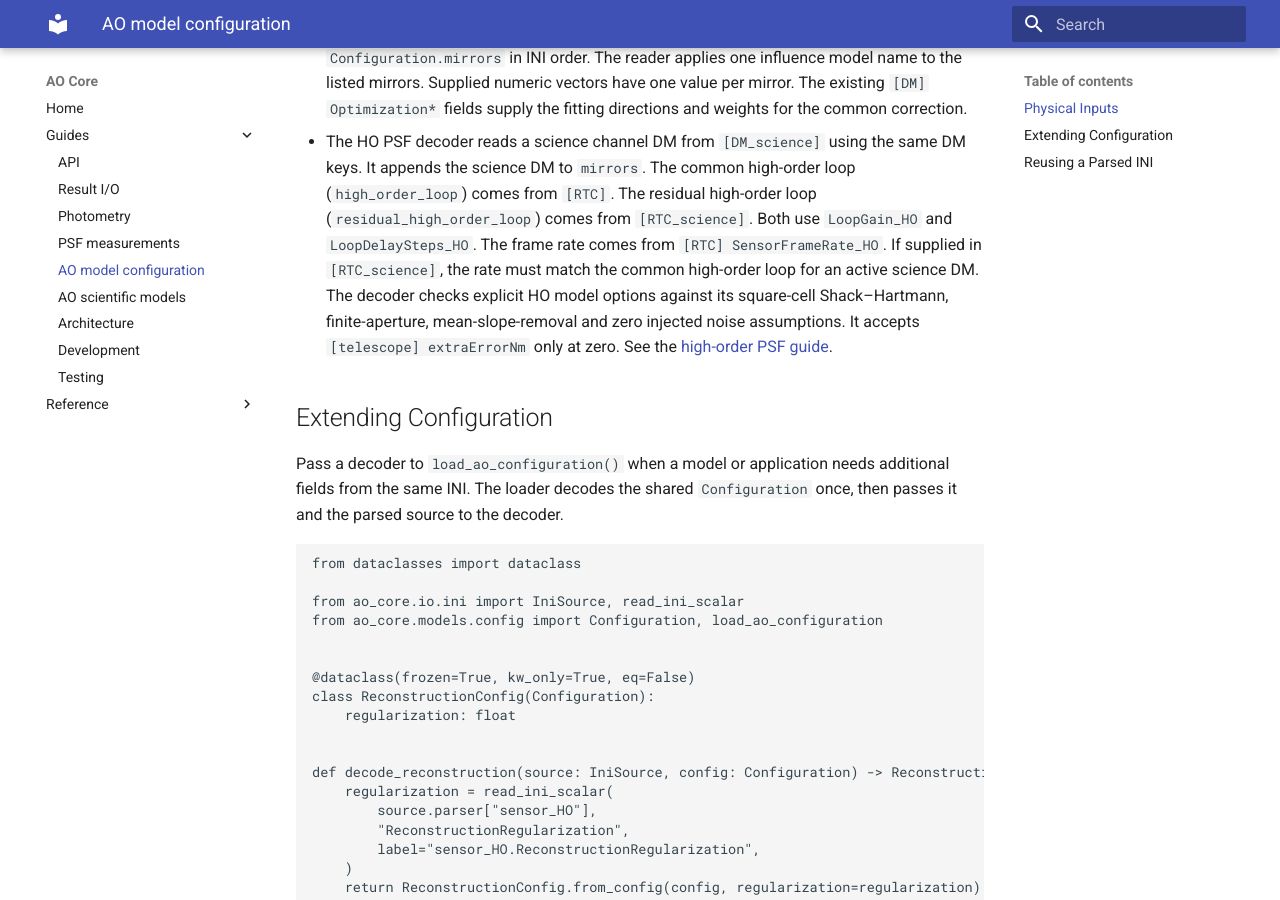
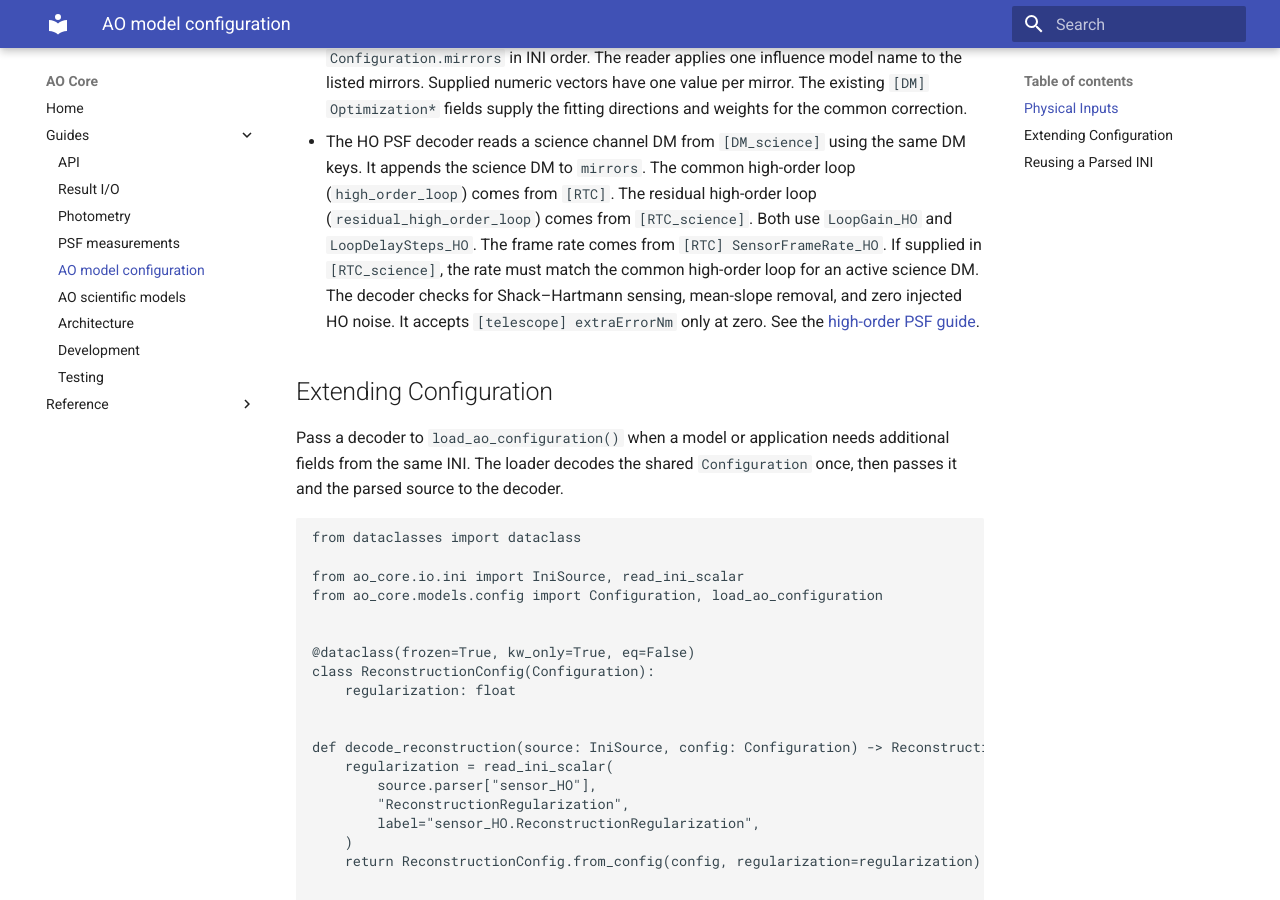
Before and after one commit to nvnunes/ao-core, an MkDocs documentation site: the page built from docs/model-configuration.md, in a window 1280 px wide and 900 px high, scrolled down 1604 px. Built offline with MkDocs 1.6.1 and Material for MkDocs 9.7.7, drawn with Linux system fonts in a browser that asks for light colours.

```diff
--- a/docs/model-configuration.md
+++ b/docs/model-configuration.md
@@ -83,9 +83,8 @@ determine the inputs and defaults required by their model.
   Both use `LoopGain_HO` and `LoopDelaySteps_HO`. The frame rate comes from
   `[RTC] SensorFrameRate_HO`. If supplied in `[RTC_science]`, the rate must
   match the common high-order loop for an active science DM.
-  The decoder checks explicit HO model options against its square-cell
-  Shack–Hartmann, finite-aperture, mean-slope-removal and zero injected
-  noise assumptions. It accepts `[telescope] extraErrorNm` only at zero.
+  The decoder checks for Shack–Hartmann sensing, mean-slope removal, and
+  zero injected HO noise. It accepts `[telescope] extraErrorNm` only at zero.
   See the [high-order PSF guide](scientific-models.md#high-order-psfs).
 
 ## Extending Configuration
```
Also changed, not shown: 2 other files.
